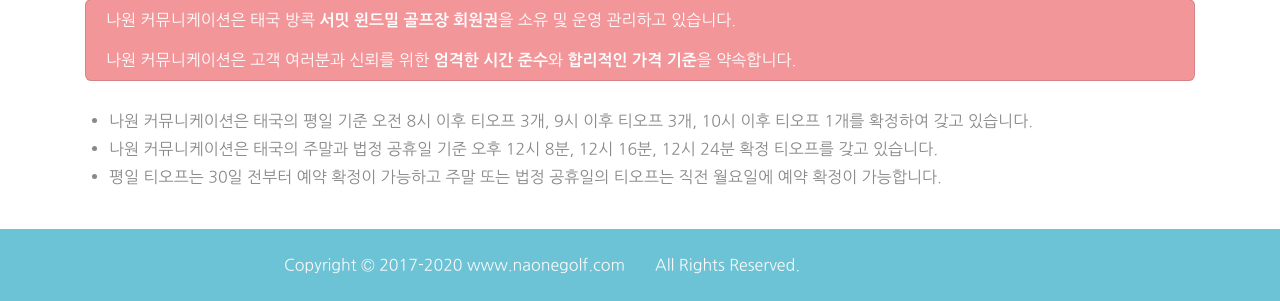
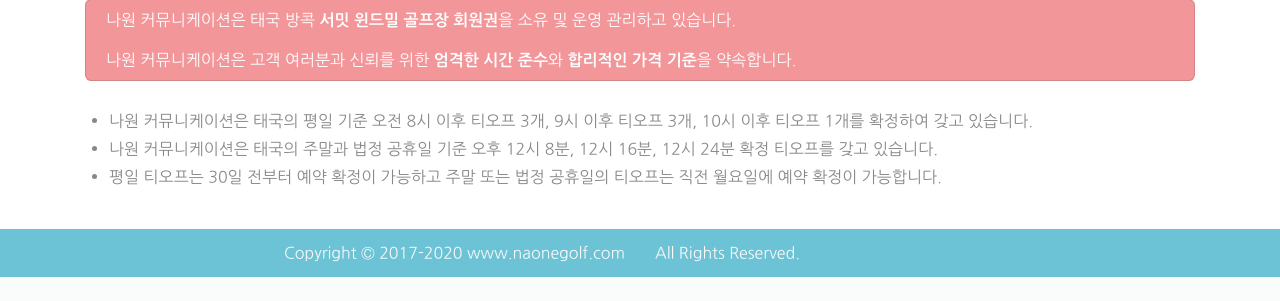
Before and after one commit to pincoin/naonegolf, a Django app: page / in a window 1280 px wide. Shown: the part 587-888 px from the top of the page. After the commit the page ends 864 px from the top, so only its background shows below. Run offline with Django 3.2, Linux system fonts and the light colour scheme; parts of the project's set-up code (start-up, migrations or seed data) failed here and were passed over; some libraries are stand-ins or nearby versions.

Commit message:
- padding fix

```diff
--- a/conf/templates/conf/base.html
+++ b/conf/templates/conf/base.html
@@ -68,7 +68,7 @@
 <!-- Footer -->
 <footer class="py-2 bg-info">
     <div class="container">
-        <div class="row py-3">
+        <div class="row py-1">
             <div class="col-12 col-md-6 text-center text-md-right text-light">
                 Copyright © 2017-{% now "Y" %} www.naonegolf.com
             </div>
```
Also changed, not shown: doc/changelog.md.
